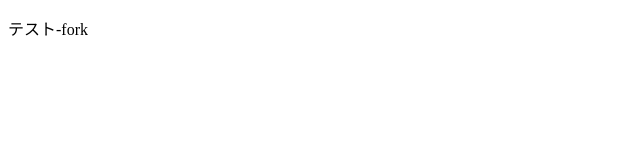
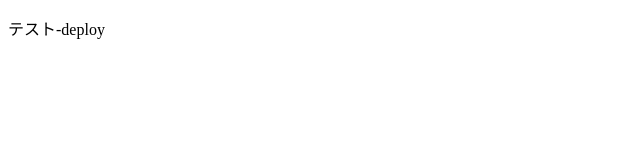
Before and after one commit to Kanchan-dev/actions, a plain HTML site: page index.html in a window 1280 px wide. Shown: the full height of the page, 0-640 px from the left. Drawn offline with Linux system fonts and the light colour scheme.

Commit message:
deploy-test

```diff
--- a/index.html
+++ b/index.html
@@ -7,6 +7,6 @@
   <title>gitHubAnctions</title>
 </head>
 <body>
-  <p>テスト-fork</p>
+  <p>テスト-deploy</p>
 </body>
 </html>
```
